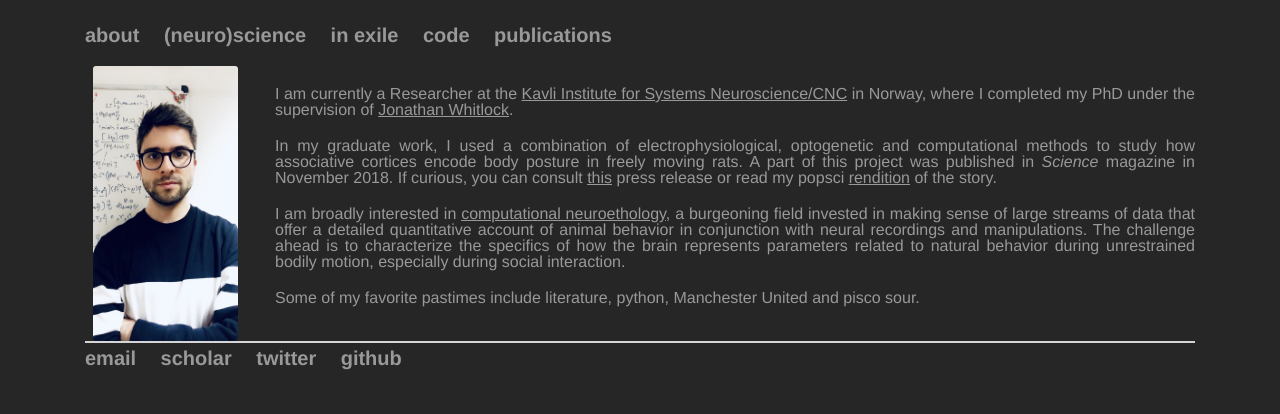
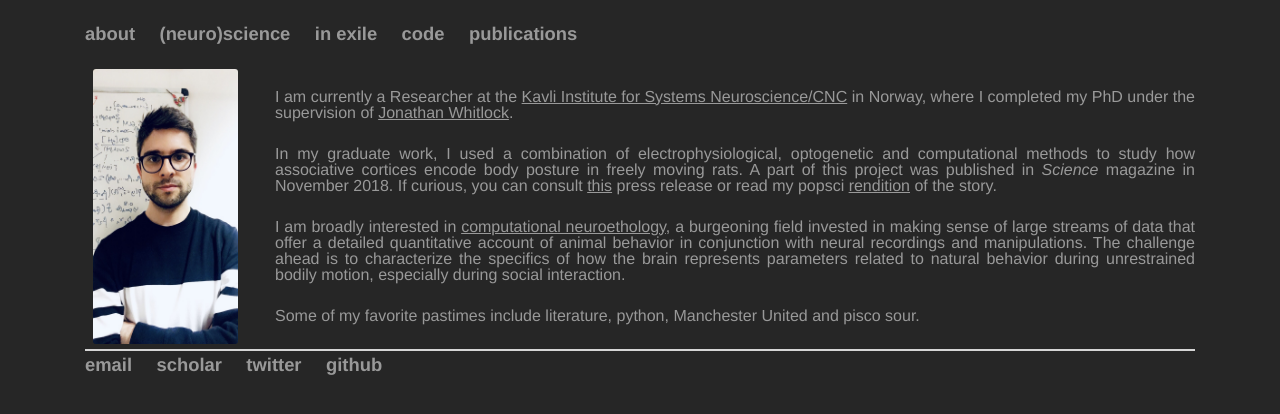
Before and after one commit to bartulem/bartulem.github.io, a Jekyll site: the page built from about/index.html, in a window 1280 px wide. Shown: the top 414 px of the page. Built offline with Jekyll 4.4.1, drawn with Linux system fonts in a browser that asks for light colours.

Commit message:
Update main.css

```diff
--- a/css/main.css
+++ b/css/main.css
@@ -6,7 +6,7 @@ body {
 }
 nav ul li, header ul li {
     font-family:'Helvetica', 'HelveticaNeue', 'Arial', 'Sans-Serif';
-    font-size: 1.25em;
+    font-size: 1.15em;
     font-weight: bold;
 }
 nav ul, footer ul {
@@ -18,7 +18,7 @@ nav ul, footer ul {
 nav ul li, footer ul li {
     margin-right: 20px;
     display: inline;
-    font-size: 1.25em;
+    font-size: 1.15em;
     font-weight: bold;
 }
 a {
@@ -33,8 +33,8 @@ p {
     font-style: normal;
     font-size: 1.0em;
     line-height: 1.0em;
-    margin-top: 20px;
-    margin-bottom: 20px;
+    margin-top: 25px;
+    margin-bottom: 25px;
     text-align: justify;
     text-justify: inter-word;
 }
```
